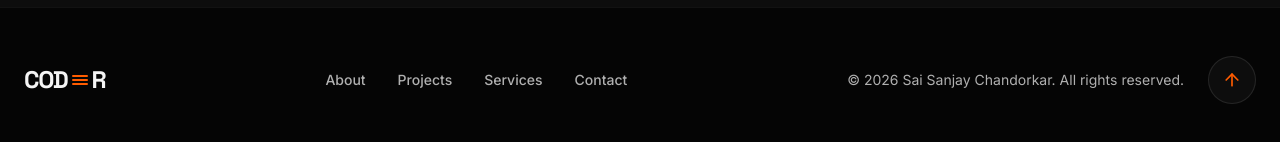
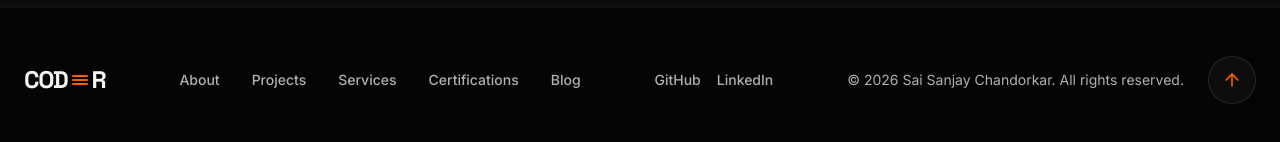
Before and after one commit to Sai2960/Portfolio, a React (Vite) app: page / in a window 1280 px wide. Shown: the part 6453-6595 px from the top of the page. Built offline with nearby package versions, Linux system fonts and the light colour scheme.

Commit message:
Refactor Footer with framer-motion and social links
Updated Footer component to use framer-motion and added links to GitHub and LinkedIn.

```diff
--- a/src/components/Footer.tsx
+++ b/src/components/Footer.tsx
@@ -1,5 +1,5 @@
 import { ArrowUp } from 'lucide-react';
-import { motion } from 'motion/react';
+import { motion } from 'framer-motion';
 
 export default function Footer() {
   const scrollToTop = () => {
@@ -22,7 +22,29 @@ export default function Footer() {
             <a href="#about" className="hover:text-accent-orange transition-colors">About</a>
             <a href="#projects" className="hover:text-accent-orange transition-colors">Projects</a>
             <a href="#services" className="hover:text-accent-orange transition-colors">Services</a>
-            <a href="#contact" className="hover:text-accent-orange transition-colors">Contact</a>
+            <a href="#testimonials" className="hover:text-accent-orange transition-colors">Certifications</a>
+            <a href="#blog" className="hover:text-accent-orange transition-colors">Blog</a>
+          </div>
+
+          <div className="flex items-center gap-4">
+            <a
+              href="https://github.com/Sai2960"
+              target="_blank"
+              rel="noopener noreferrer"
+              aria-label="GitHub"
+              className="text-soft-gray hover:text-accent-orange transition-colors text-sm font-medium"
+            >
+              GitHub
+            </a>
+            <a
+              href="https://linkedin.com/in/sai-chandorkar"
+              target="_blank"
+              rel="noopener noreferrer"
+              aria-label="LinkedIn"
+              className="text-soft-gray hover:text-accent-orange transition-colors text-sm font-medium"
+            >
+              LinkedIn
+            </a>
           </div>
 
           <div className="flex items-center gap-6">
@@ -31,6 +53,7 @@ export default function Footer() {
               onClick={scrollToTop}
               whileHover={{ scale: 1.1 }}
               whileTap={{ scale: 0.9 }}
+              aria-label="Scroll to top"
               className="w-12 h-12 rounded-full bg-charcoal border border-white/10 flex items-center justify-center text-accent-orange hover:bg-accent-orange hover:text-white transition-all"
             >
               <ArrowUp size={20} />
```
